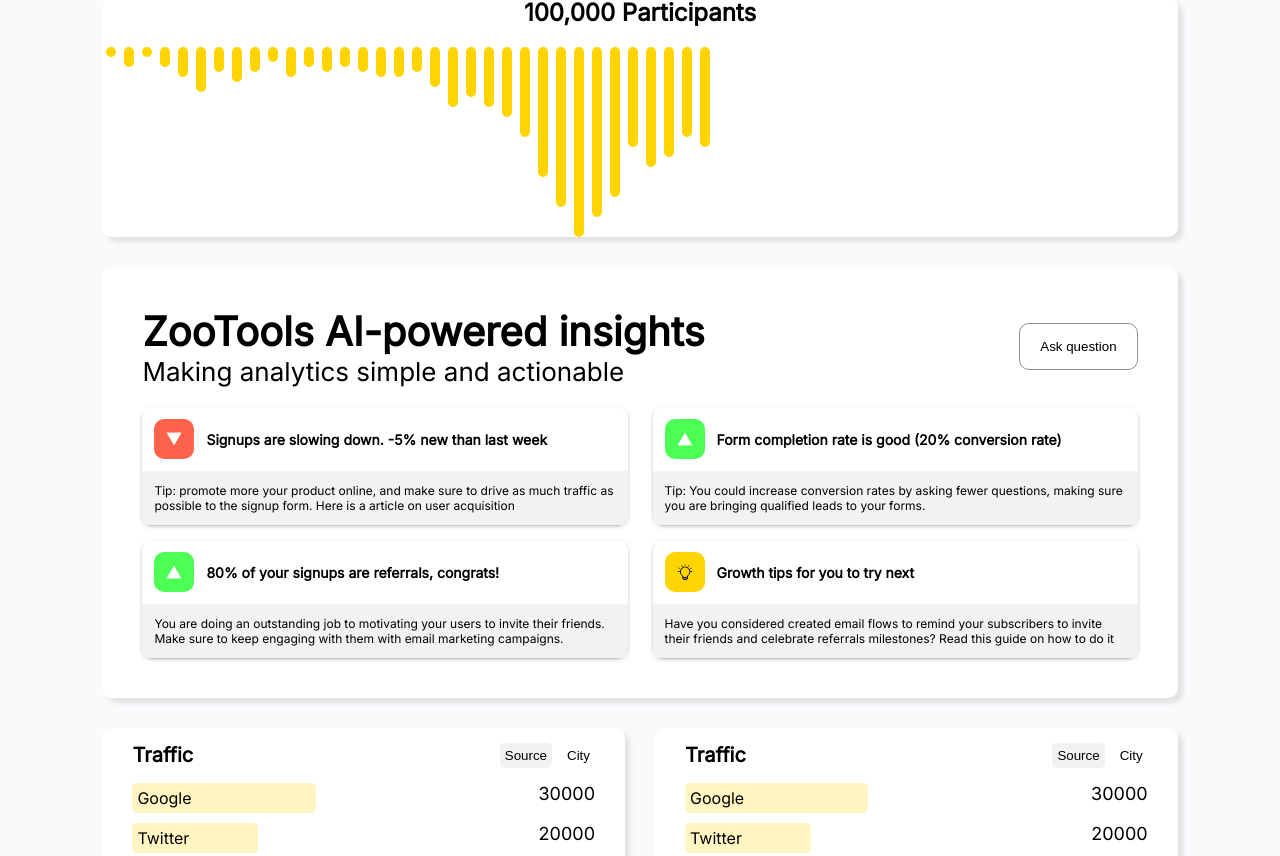
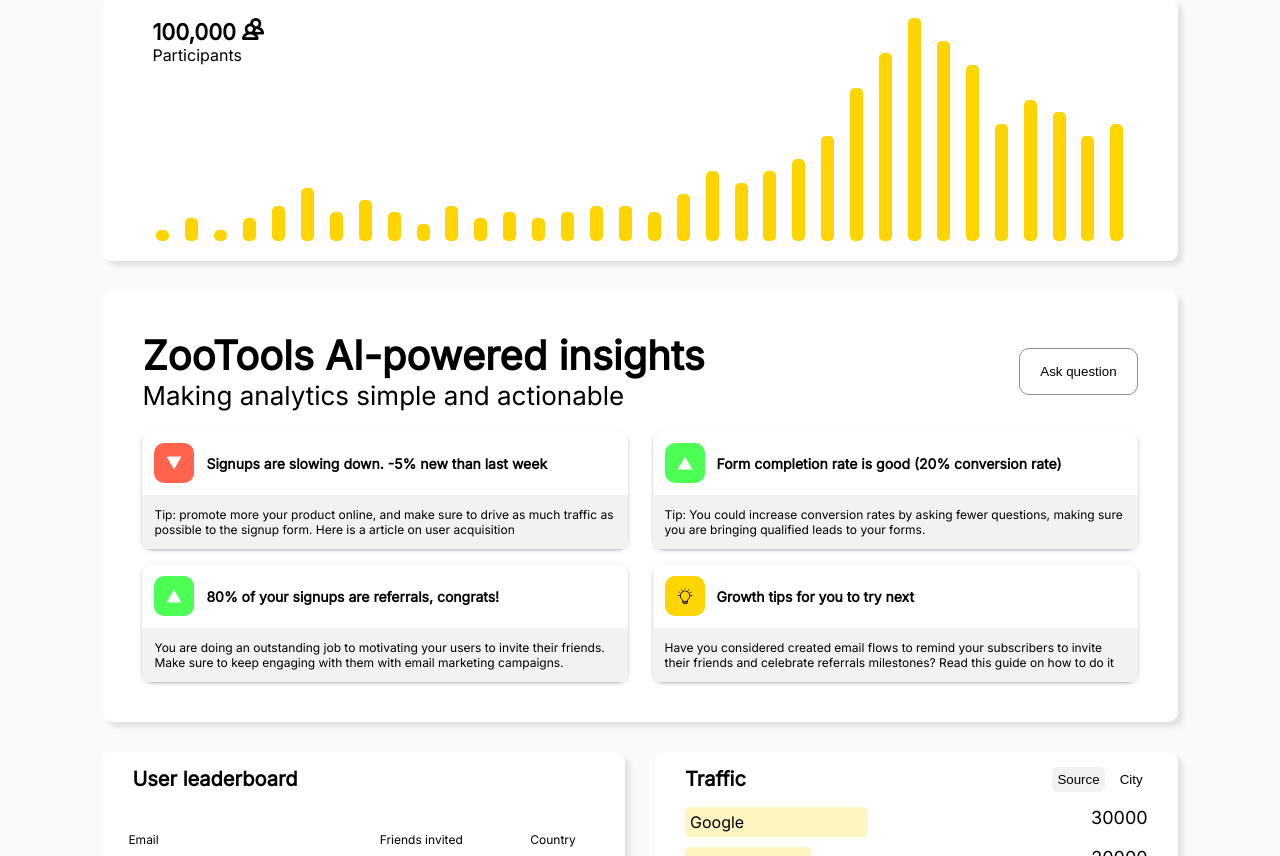
Before and after one commit to neby10/ZooTools-challenge, a React (Create React App) app: page / in a window 1280 px wide. Shown: the part 144-1000 px from the top of the page. Built offline with nearby package versions, Linux system fonts and the light colour scheme.

Commit message:
page fully designed; some small tweaks needed

```diff
--- a/src/App.css
+++ b/src/App.css
@@ -30,7 +30,3 @@ body {
   border-radius: 10px;
   box-shadow: 5px 5px 5px #E2E2E4;
 }
-
-.bar-chart-item:hover {
-
-}
--- a/src/App.js
+++ b/src/App.js
@@ -3,6 +3,7 @@ import LeaderboardPanel from './components/LeaderboardPanel';
 import OverviewPanel from './components/OverviewPanel';
 import TimeFrameSelector from './components/TimeFrameSelector';
 import BarChartPanel from './components/BarChartPanel';
+import UserLeaderboardPanel from './components/UserLeaderboardPanel';
 import userLeaderboard from './dummy_data/userLeaderboard.json';
 import signupLocation from './dummy_data/signupLocation.json';
 import traffic from './dummy_data/traffic.json';
@@ -45,11 +46,11 @@ function App() {
         caption={insights.caption}
         items={insights.items} />
       <div style={leaderboardPanelContainerStyle} className='section'>
-        <LeaderboardPanel
-          title={traffic.title}
-          columns={traffic.columns}
-          buttonText={traffic.button_text}
-          data={traffic.data} />
+        <UserLeaderboardPanel
+          title={userLeaderboard.title}
+          columns={userLeaderboard.columns}
+          buttonText={userLeaderboard.button_text}
+          data={userLeaderboard.data} />
         <LeaderboardPanel
           title={traffic.title}
           columns={traffic.columns}
--- /dev/null
+++ b/src/components/BarChartItem.js
@@ -0,0 +1,69 @@
+import React, { useState } from 'react';
+
+function BarChartItem({ item }) {
+    const [isHovered, setIsHovered] = useState(false);
+
+    const handleMouseEnter = () => {
+        setIsHovered(true);
+    }
+
+    const handleMouseLeave = () => {
+        setIsHovered(false);
+    }
+
+    const barStyle = {
+        backgroundColor: "var(--color-yellow)",
+        width: "13px",
+        height: `${item.value / 85}px`,
+        margin: "0 4px",
+        borderRadius: "5px",
+        position: "relative",
+    }
+
+    const popUpBoxStyle = {
+        backgroundColor: "var(--color-layered-background)",
+        fontSize: "14px",
+        position: "absolute",
+        margin: "4px",
+        padding: "5px",
+        border: "1px solid #E2E2E4",
+        borderRadius: "5px",
+        bottom: 'calc(100% + 10px)',
+        left: "20%",
+        transform: "translateX(-50%)",
+        zIndex: "2",
+    }
+
+    const pointStyle = {
+        position: 'absolute',
+        top: '100%',
+        left: '50%',
+        transform: 'translateX(-50%)',
+        borderLeft: '10px solid transparent',
+        borderRight: '10px solid transparent',
+        borderTop: '10px solid white',
+    }
+
+    return (
+        <div
+            style={barStyle}
+            onMouseEnter={handleMouseEnter}
+            onMouseLeave={handleMouseLeave}>
+            {
+                isHovered &&
+                <div
+                    className='my-box-shadow'
+                    style={popUpBoxStyle}>
+                        <div style={{margin: "4px", fontSize: "12px", display: "flex"}}>
+                            <span style={{fontWeight: "bold"}}>{item.value}</span>
+                            <span style={{marginLeft: "4px"}}>signups</span>
+                        </div>
+                        <div style={{margin: "4px", fontSize: "10px", color: "var(--color-accessory-text)", fontWeight: "bold"}}>{item.date}</div>
+                        <div style={pointStyle}></div>
+                </div>
+            }
+        </div>
+    )
+}
+
+export default BarChartItem;
--- a/src/components/BarChartPanel.js
+++ b/src/components/BarChartPanel.js
@@ -1,6 +1,9 @@
 import React from 'react';
+import BarChartItem from './BarChartItem';
 
 function BarChartPanel({items}) {
+
+
 
     const barChartPanelStyle = {
         backgroundColor: "var(--color-layered-background)",
@@ -9,21 +12,36 @@ function BarChartPanel({items}) {
     const barChartStyle = {
         display: "flex",
         flexDirection: "row",
+        justifyContent: "space-between",
+        alignItems: "flex-end",
+        margin: "0 30px",
+        padding: "20px",
+
+        // width: 100%;
+        // height: 300px; /* Set the height of the chart container */
+        // border: 1px solid #ccc;
+        // padding: 10px;
+    }
+
+    const barChartHeaderStyle = {
+        float: "left",
+        position: "absolute",
+        zIndex: "2",
+        margin: "0 30px",
+        padding: "20px",
+        textAlign: "left",
     }
 
     return (
         <div style={barChartPanelStyle} className='section my-box-shadow'>
-            <h2>100,000 Participants</h2>
+            <div style={barChartHeaderStyle}>
+                <div style={{fontSize: "22px", fontWeight: "bold"}}>100,000 <img src='/emblems/people.png' alt='people icon' width="22px" height="22px" /></div>
+                <div>Participants</div>
+            </div>
             <div style={barChartStyle}>
                 {
                     items.map((item, index) => (
-                        <div className='bar-chart-item' style={{
-                            backgroundColor: "var(--color-yellow)",
-                            width: "10px",
-                            height: `${item.value / 100}px`,
-                            margin: "0 4px",
-                            borderRadius: "5px",
-                        }} key={index}></div>
+                        <BarChartItem key={index} item={item} />
                     ))
                 }
             </div>
--- /dev/null
+++ b/src/components/UserLeaderboardPanel.js
@@ -0,0 +1,78 @@
+import React from 'react';
+
+function UserLeaderboardPanel({ title, columns, buttonText, data }) {
+
+    const userLeaderboardPanelStyle = {
+        width: "100%",
+        backgroundColor: "var(--color-layered-background)",
+    }
+
+    const userLeaderboardPanelHeaderStyle = {
+        display: "flex",
+        flexDirection: "row",
+        justifyContent: "space-between",
+        margin: "15px 30px",
+    }
+
+    const userLeaderboardPanelFooterStyle = {
+        display: "flex",
+        justifyContent: "flex-start",
+        margin: "15px 30px",
+    }
+
+    const titleStyle = {
+        fontSize: "20px",
+        fontWeight: "bold",
+    }
+
+    const leaderboardItemStyle = {
+        // display: "flex",
+        // flexDirection: "row",
+        // fontSize: "18px",
+        // justifyContent: "space-between",
+        // margin: "10px 30px",
+    }
+
+    const bottomButtonStyle = {
+        backgroundColor: "var(--color-accessory-background)",
+        padding: "10px",
+        borderRadius: "5px",
+        border: "none",
+        fontSize: "12px",
+    }
+    const textStyle = {
+        fontSize: "12px",
+        textAlign: "left",
+    }
+
+    return (
+        <div style={userLeaderboardPanelStyle} className='my-box-shadow'>
+            <div style={userLeaderboardPanelHeaderStyle}>
+                <div style={titleStyle}>{title}</div>
+            </div>
+            <table style={{width: "100%", borderCollapse: "separate", borderSpacing: "25px"}}>
+                <tr style={leaderboardItemStyle}>
+                    <td style={textStyle}>{columns[0]}</td>
+                    <td style={textStyle}>{columns[1]}</td>
+                    <td style={textStyle}>{columns[2]}</td>
+                </tr>
+                {
+                data.map((dataObject, index) => (
+                    <tr style={leaderboardItemStyle} key={index}>
+                        <td style={textStyle}>{dataObject.email}</td>
+                        <td style={textStyle}>{dataObject.friends_invited}</td>
+                        <td style={textStyle}>{dataObject.country}</td>
+                    </tr>
+                ))
+                }
+            </table>
+            <div>
+            </div>
+            <div style={userLeaderboardPanelFooterStyle} >
+                <button style={bottomButtonStyle} onClick={() => alert(buttonText + " button was clicked")}>{buttonText}</button>
+            </div>
+        </div>
+    )
+}
+
+export default UserLeaderboardPanel;
--- a/src/dummy_data/userLeaderboard.json
+++ b/src/dummy_data/userLeaderboard.json
@@ -4,12 +4,12 @@
   "button_text": "See leaderboard",
   "data": [
     {
-      "email": "paula.suarze@connect.es",
+      "email": "paula.suarze@con..es",
       "friends_invited": 6500,
       "country": "USA"
     },
     {
-      "email": "laura.kenet1993@yahoo.com",
+      "email": "laura.kenet..3@yahoo.com",
       "friends_invited": 2300,
       "country": "Monaco"
     },
```
Also changed, not shown: public/emblems/people.png (added), 1 other file (tests, documents, lock files or other folders).
